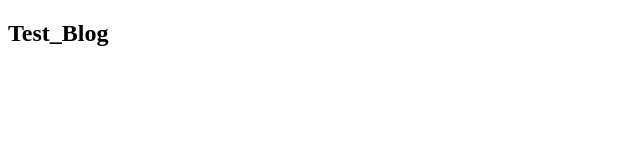
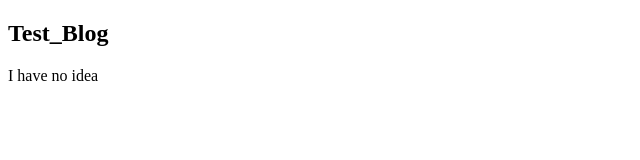
Before and after one commit to yiwenshang/yiwenshang.github.io, a plain HTML site: page index.html in a window 1280 px wide. Shown: the whole page, without its empty margins (0-640 px from the left). Drawn offline with Linux system fonts and the light colour scheme.

Commit message:
Update index.html

```diff
--- a/index.html
+++ b/index.html
@@ -1,10 +1,11 @@
 <!DOCTYPE html>
 <html>
   <head>
-  <meta http-equiv="content-type" content="text/html;charset=utf-8"/>
+    <meta http-equiv="content-type" content="text/html;charset=utf-8" />
     <title>Index Page</title>
   </head>
   <body>
     <h2>Test_Blog</h2>
+    I have no idea
   </body>
 </html>
```
Lines whose indentation alone changed are shown as unchanged.
